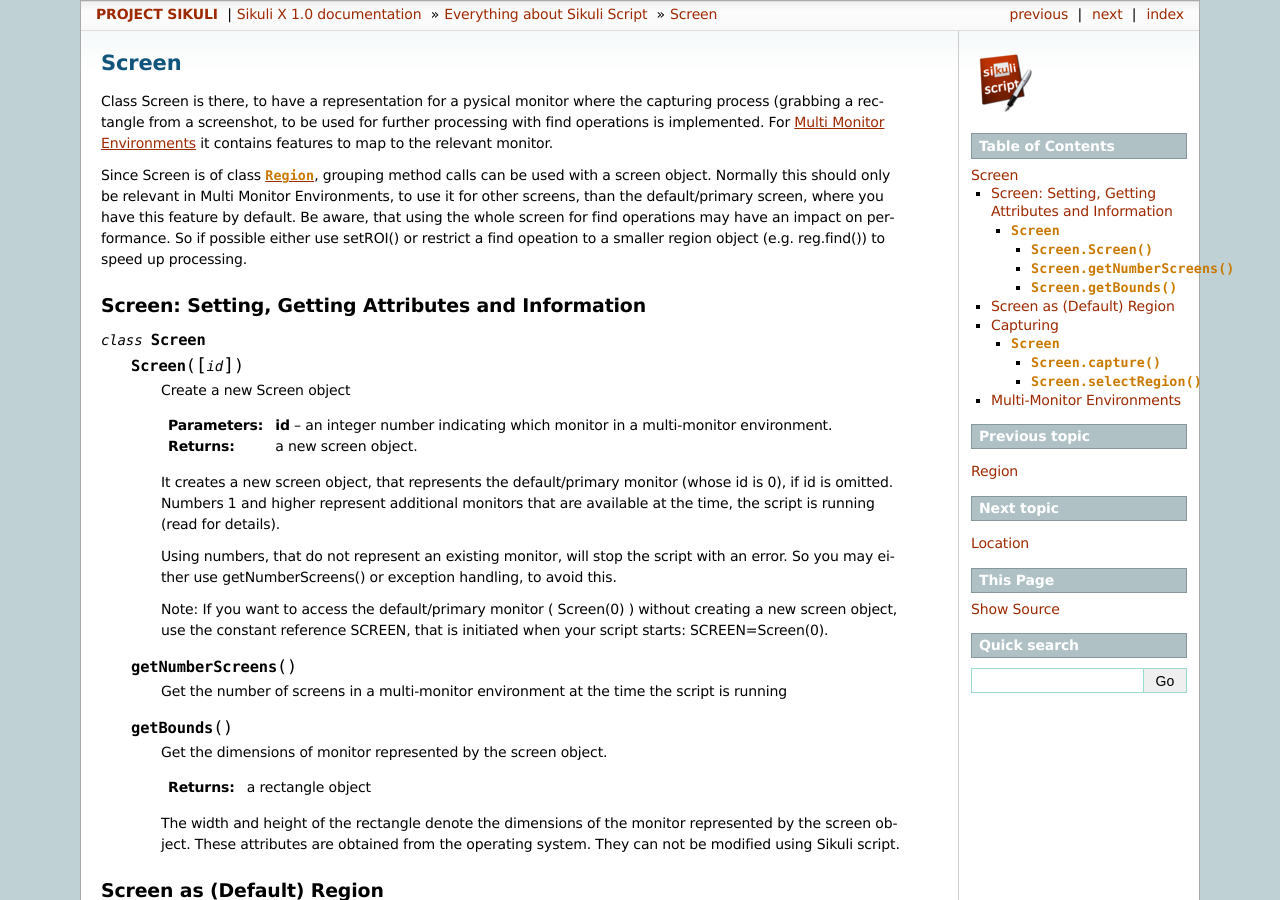
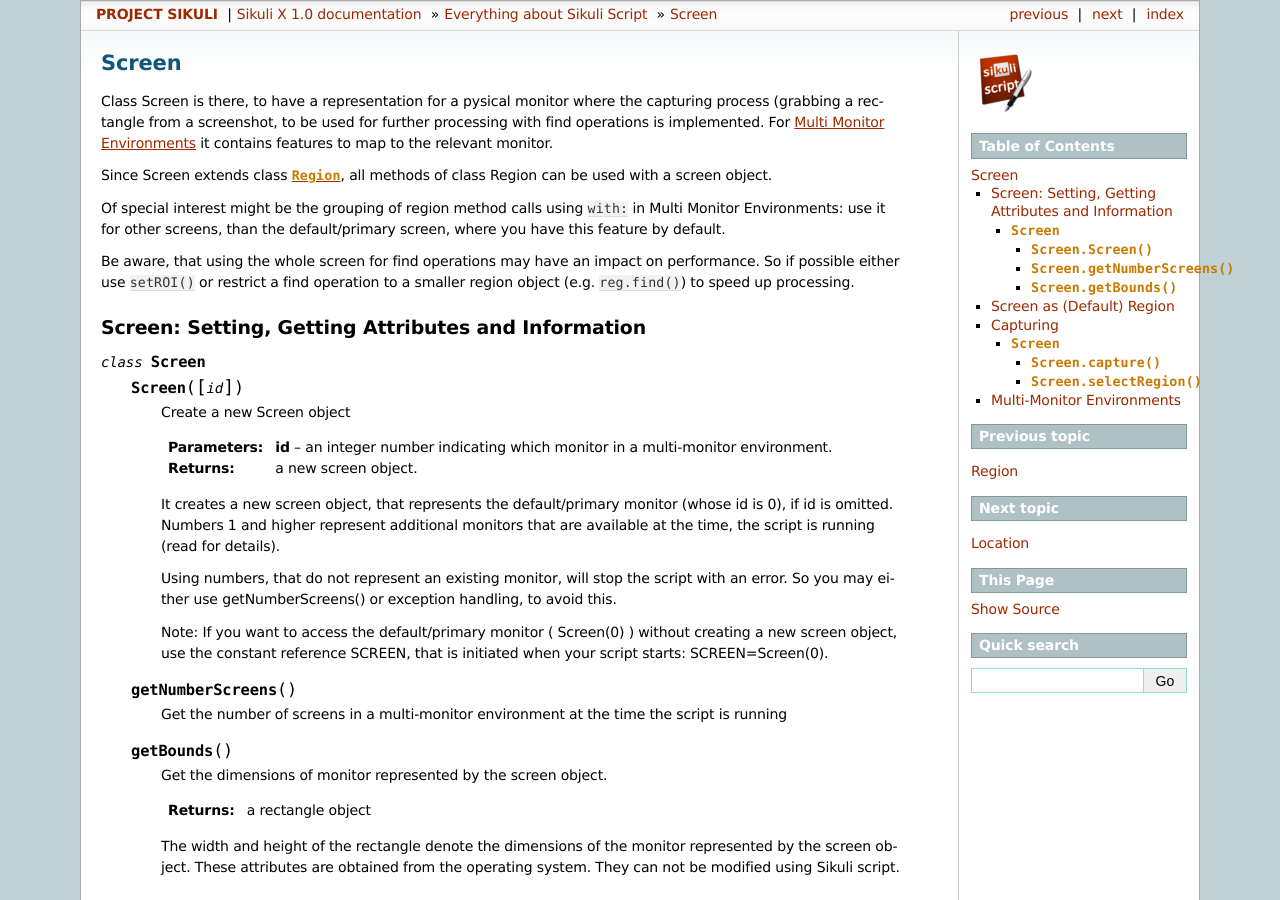
Before and after one commit to sikuli/sikuli, a Sphinx documentation site: the page built from docs/source/screen.rst, in a window 1280 px wide and 900 px high. Built offline with Sphinx 7.4.7, drawn with Linux system fonts in a browser that asks for light colours.

Commit message:
match optimized

```diff
--- a/docs/source/match.rst
+++ b/docs/source/match.rst
@@ -75,9 +69,9 @@
 
 The methods to use:
 
-*	hasNext(): returns True, if there is at least one match left, otherwise False
-*	next(): returns the next match, if there is at least one match left, otherwise None
-*	destroy(): destroys the iterator object (releases memory)
+*	``hasNext()``: returns True, if there is at least one match left, otherwise False
+*	``next()``: returns the next match, if there is at least one match left, otherwise None
+*	``destroy()``: destroys the iterator object (releases memory)
 
 Example: using ``while:`` with default screen
 
@@ -88,10 +82,10 @@
 	while mm.hasNext(): # loop as long there is a first and more matches
 			print "found: ",  mm.next() # access the next match in the row
 
-			print mm.hasNext() # is False, because mm is empty now
-			print mm.next() # is None, because mm is empty now
-			print SCREEN.getLastMatches().hasNext() # is False also ;-)
-			mm.destroy() # to save memory
+	print mm.hasNext() # is False, because mm is empty now
+	print mm.next() # is None, because mm is empty now
+	print SCREEN.getLastMatches().hasNext() # is False also ;-)
+	mm.destroy() # to save memory
 
 Example: using ``with:`` with default screen
 
@@ -100,4 +94,4 @@
 	with findAll("star.png") as mm:
 		while mm.hasNext(): # loop as long there is a first and more matches
 			print "found: ",  mm.next() # access the next match
-			# mm will be None afterwards (destroyed automatically)
+	# mm will be None afterwards (destroyed automatically)
--- a/docs/source/screen.rst
+++ b/docs/source/screen.rst
@@ -6,12 +6,16 @@
 processing with find operations is implemented. For :ref:`Multi Monitor Environments
 <MultimonitorEnvironments>` it contains features to map to the relevant monitor.
 
-Since Screen is of class :py:class:`Region`, grouping method calls can be used with
-a screen object. Normally this should only be relevant in Multi Monitor
-Environments, to use it for other screens, than the default/primary screen, where
-you have this feature by default. Be aware, that using the whole screen for find
-operations may have an impact on performance. So if possible either use setROI() or
-restrict a find opeation to a smaller region object (e.g. reg.find()) to speed up
+Since Screen extends class :py:class:`Region`, all methods of
+class Region can be used with a screen object.
+
+Of special interest might be the grouping of region method calls using ``with:`` in Multi Monitor
+Environments: use it for other screens, than the default/primary screen, where
+you have this feature by default.
+
+Be aware, that using the whole screen for find
+operations may have an impact on performance. So if possible either use ``setROI()`` or
+restrict a find operation to a smaller region object (e.g. ``reg.find()``) to speed up
 processing.
 
 
```
Also changed, not shown: other parts of docs/source/match.rst (+5 -11 lines).
